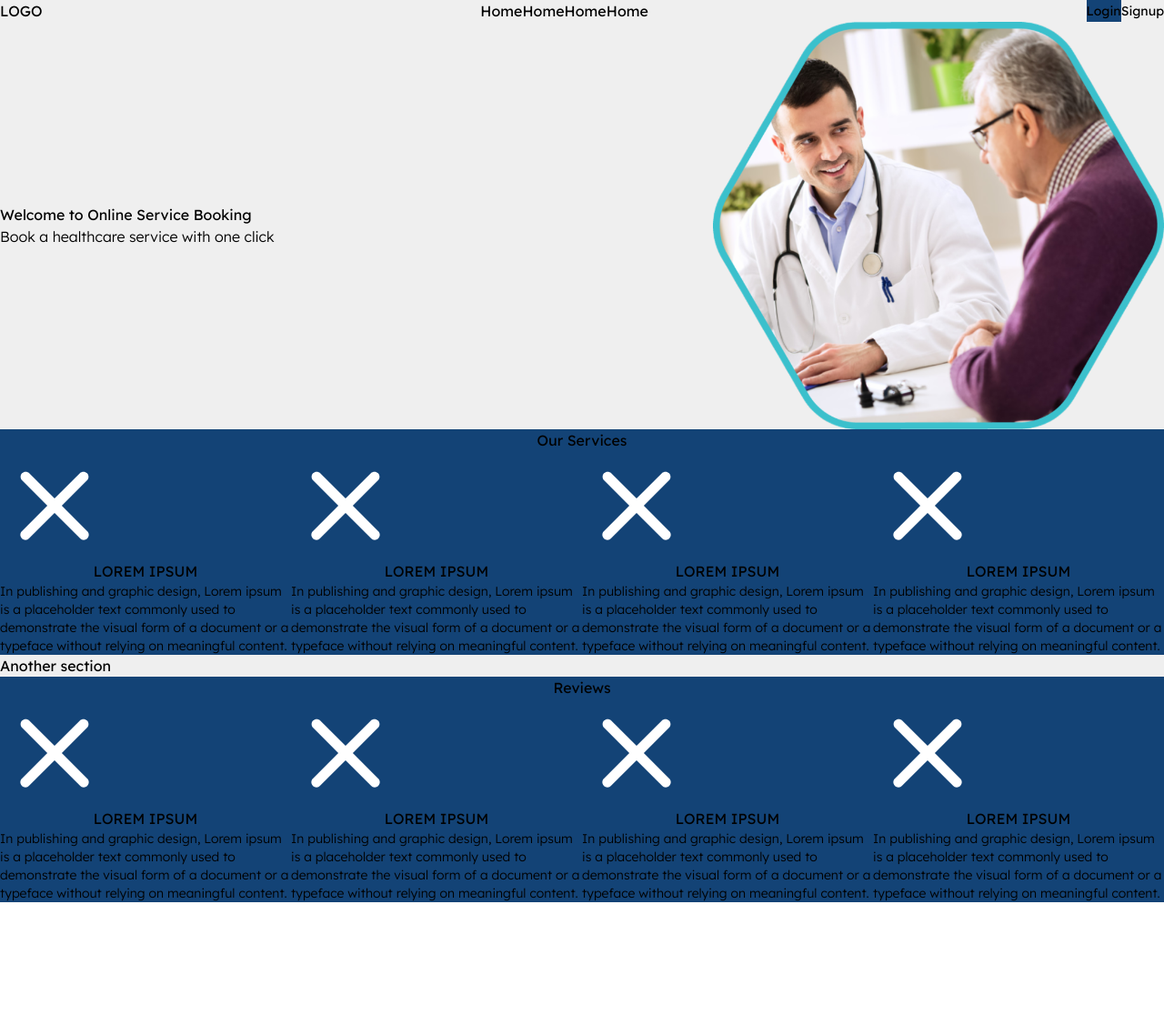
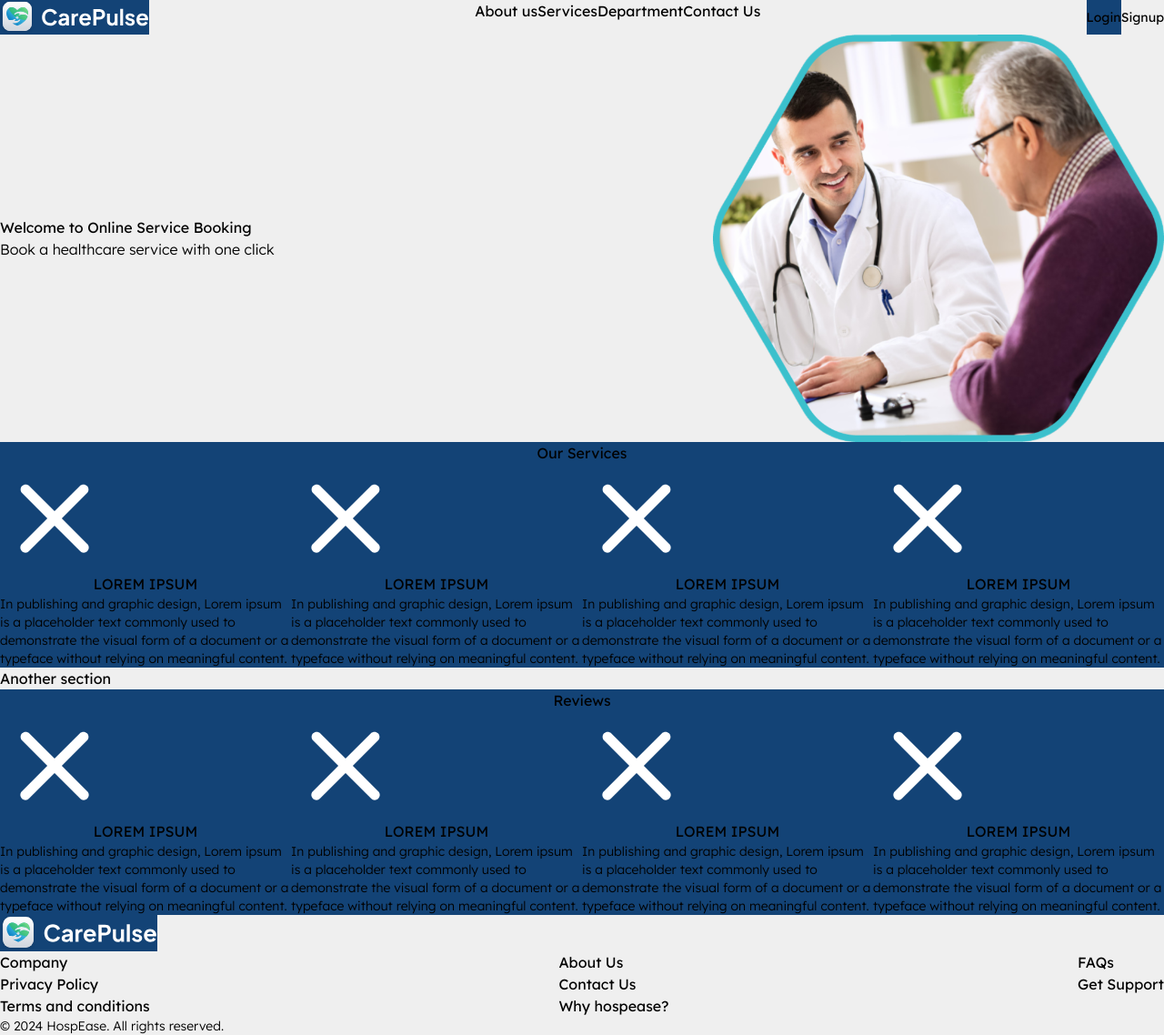
Before and after one commit to bhatarshid/HospEase, a Next.js app: page / in a window 1280 px wide. Shown: the whole page at 91% size. Before the commit the page ends 992 px from the top, so only its background shows below. Built offline with nearby package versions, Linux system fonts and the light colour scheme.

Commit message:
bottom bar

```diff
--- /dev/null
+++ b/Components/static-site/BottomBar.tsx
@@ -0,0 +1,34 @@
+import Image from "next/image"
+
+const BottomBar = () => {
+  return (
+    <div className="mx-10 space-y-4">
+      <Image
+        src="/assets/icons/logo-full.svg"
+        alt="logo"
+        width={200}
+        height={50}
+        className="h-10 w-fit bg-primary rounded-xl p-1"
+      />
+      <section className="flex justify-between pb-5">
+        <div className="space-y-2 text-start">
+          <p>Company</p>
+          <p>Privacy Policy</p>
+          <p>Terms and conditions</p>
+        </div>
+        <div className="space-y-2 text-start">
+          <p>About Us</p>
+          <p>Contact Us</p>
+          <p>Why hospease?</p>
+        </div>
+        <div className="space-y-2 text-start">
+          <p>FAQs</p>
+          <p>Get Support</p>
+        </div>
+      </section>
+      <p className="font-thin text-sm pb-5">© 2024 HospEase. All rights reserved.</p>
+    </div>
+  )
+}
+
+export default BottomBar
--- a/Components/static-site/MainPage.tsx
+++ b/Components/static-site/MainPage.tsx
@@ -1,5 +1,6 @@
 import Image from 'next/image'
 import Navbar from './Navbar'
+import BottomBar from './BottomBar'
 
 const MainPage = () => {
   return (
@@ -121,6 +122,9 @@ const MainPage = () => {
           </div>
         </section>
       </div>
+      <div>
+        <BottomBar />
+      </div>
     </div>
   )
 }
--- a/Components/static-site/Navbar.tsx
+++ b/Components/static-site/Navbar.tsx
@@ -1,6 +1,7 @@
 'use client'
 import { useState } from "react";
 import SubmitButton from "../SubmitButton"
+import Image from "next/image";
 
 const Navbar = () => {
   const [singinIsLoading, setSigninIsLoading] = useState(false);
@@ -9,13 +10,19 @@ const Navbar = () => {
   return (
     <div className="flex flex-row justify-between items-center mx-10 mt-3 h-8 p-5">
       <div className="w-[10%] flex justify-start items-center">
-        LOGO
+      <Image
+        src="/assets/icons/logo-full.svg"
+        alt="logo"
+        width={200}
+        height={40}
+        className="h-7 w-fit bg-primary rounded-[8px] p-1"
+      />
       </div>
-      <section className="bg-white w-[65%] flex items-center justify-between px-3 py-1 rounded-2xl mr-6">
-        <div>Home</div>
-        <div>Home</div>
-        <div>Home</div>
-        <div>Home</div>
+      <section className="bg-white w-[65%] flex items-center justify-between px-10 py-1 rounded-2xl mr-6">
+        <div>About us</div>
+        <div>Services</div>
+        <div>Department</div>
+        <div>Contact Us</div>
       </section>
       <section className="w-[15%] flex justify-between px-3 py-1 space-x-2">
         <SubmitButton isLoading={singinIsLoading} className="bg-primary h-7 rounded-xl text-white">
```
